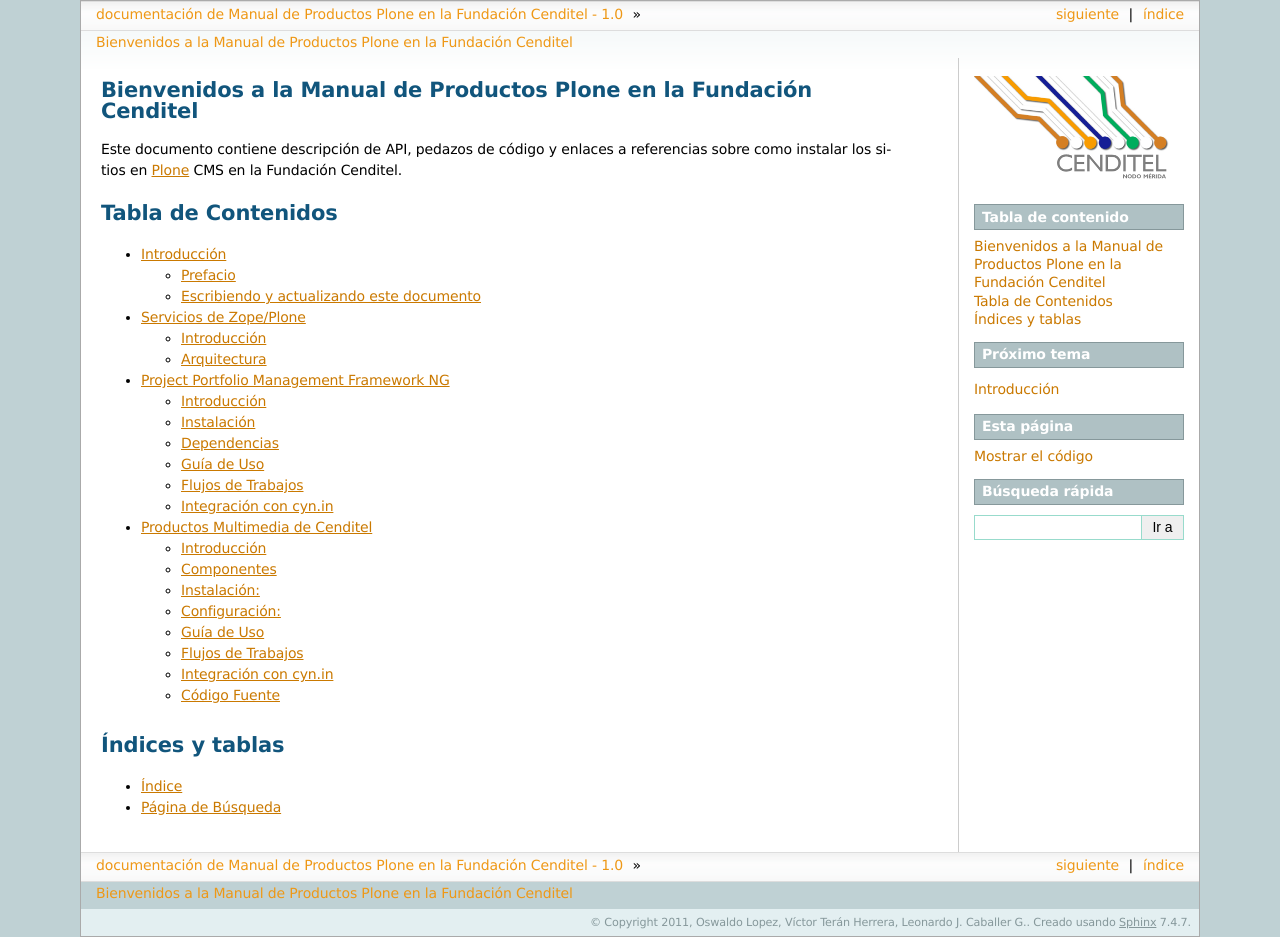
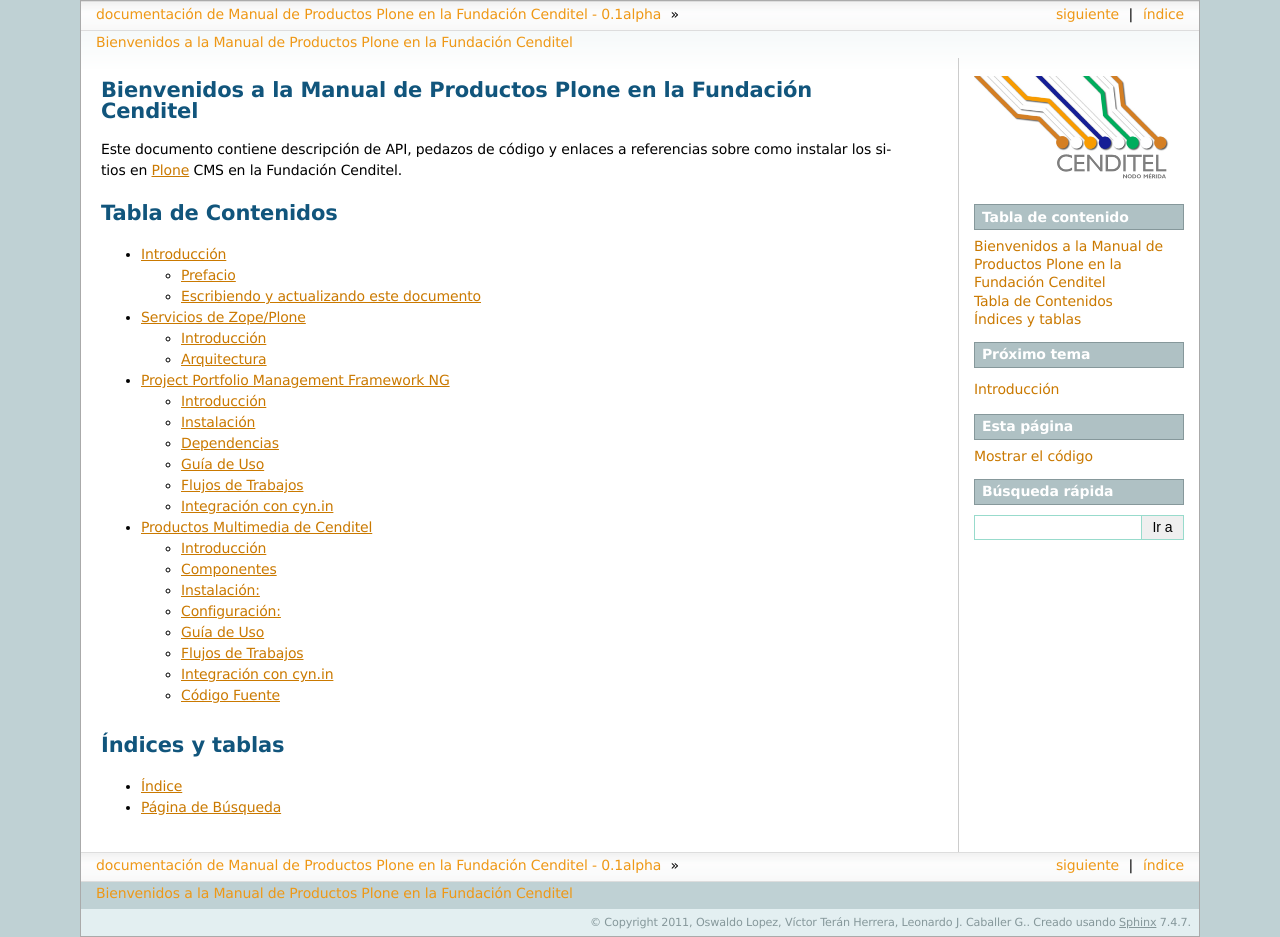
Before and after one commit to Cenditel/cenditel.docs, a Sphinx documentation site: the page built from source/index.rst, in a window 1280 px wide. Built offline with Sphinx 7.4.7, drawn with Linux system fonts in a browser that asks for light colours; formulas are drawn with MathJax 3.

Commit message:
Cambir versiones definidas para la documentacion

```diff
--- a/source/conf.py
+++ b/source/conf.py
@@ -51,9 +51,9 @@
 # built documents.
 #
 # The short X.Y version.
-version = '1.0'
+version = '0.1'
 # The full version, including alpha/beta/rc tags.
-release = '1.0'
+release = '0.1alpha'
 
 # The language for content autogenerated by Sphinx. Refer to documentation
 # for a list of supported languages.
```
